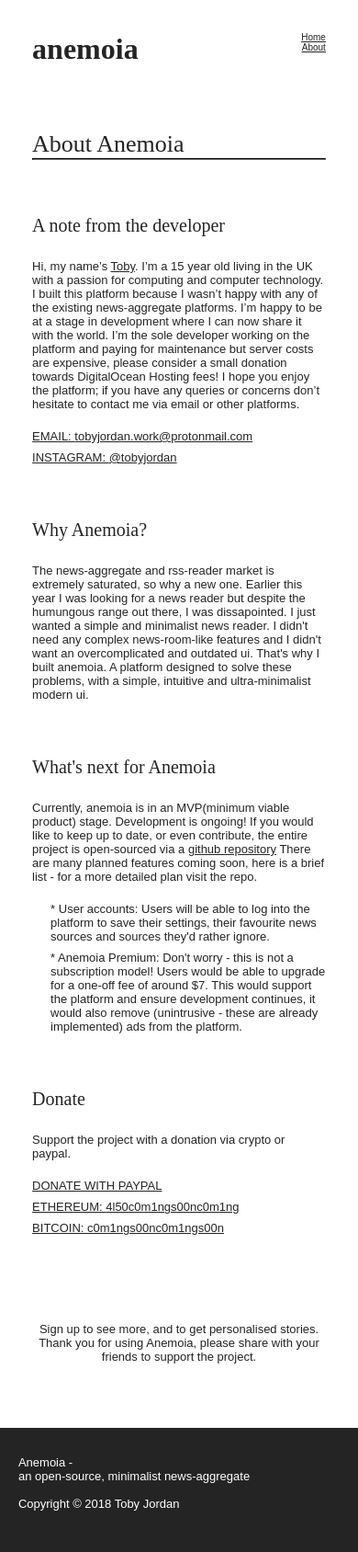
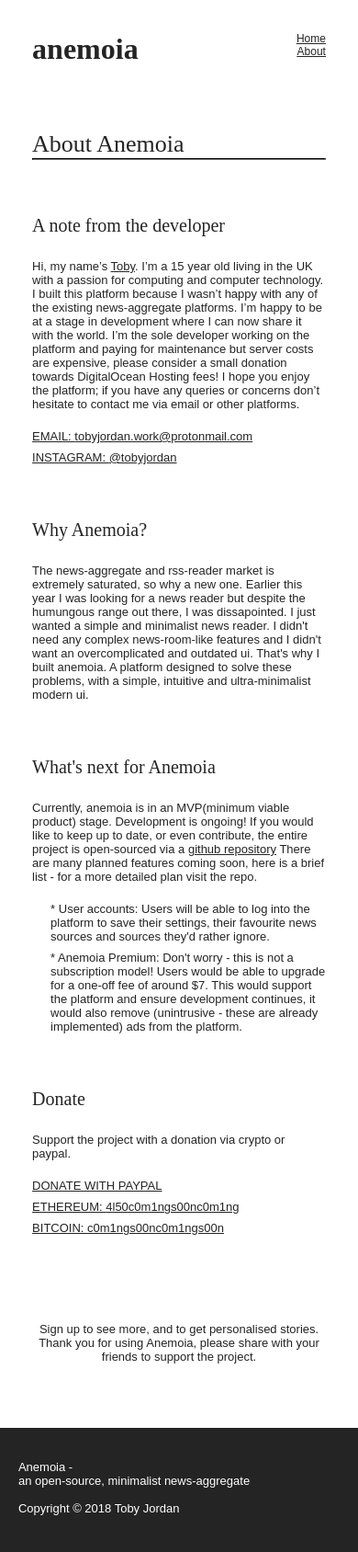
Before and after one commit to tobyjordan/anemoia, a Flask app: page /about in a window 390 px wide. Shown: the whole page at 92% size. Run offline with Flask 2, Linux system fonts and the light colour scheme; some libraries are stand-ins or nearby versions; some web fonts are replaced.

Commit message:
Fixed footer and cleaned up breakpoints.

```diff
--- a/app/static/style.css
+++ b/app/static/style.css
@@ -287,7 +287,7 @@ footer .mobile-lbreak {
 
 footer p {
   color: #ffffff;
-  padding: 30px 0 0 20px;
+  padding: 35px 0 0 20px;
 }
 
 /*
@@ -295,7 +295,7 @@ footer p {
 */
 
 /* Break Point 1 - Desktop-Smaller */
-@media (max-width: 1200px) {
+@media (max-width: 1500px) {
 
   /* Small Desktop Layout */
   body {
@@ -317,7 +317,7 @@ footer p {
 }
 
 /* Break point 2 - Tablet */
-@media (max-width: 845px) {
+@media (max-width: 920px) {
 
   /* Tablet Grid */
   section .article-grid {
@@ -414,7 +414,7 @@ footer p {
     font-family: ibm-plex-mono, sans-serif;
     font-weight: 400;
     font-style: normal;
-    font-size: 10px;
+    font-size: 12px;
     text-decoration: underline;
     color: #242424;
   }
```
